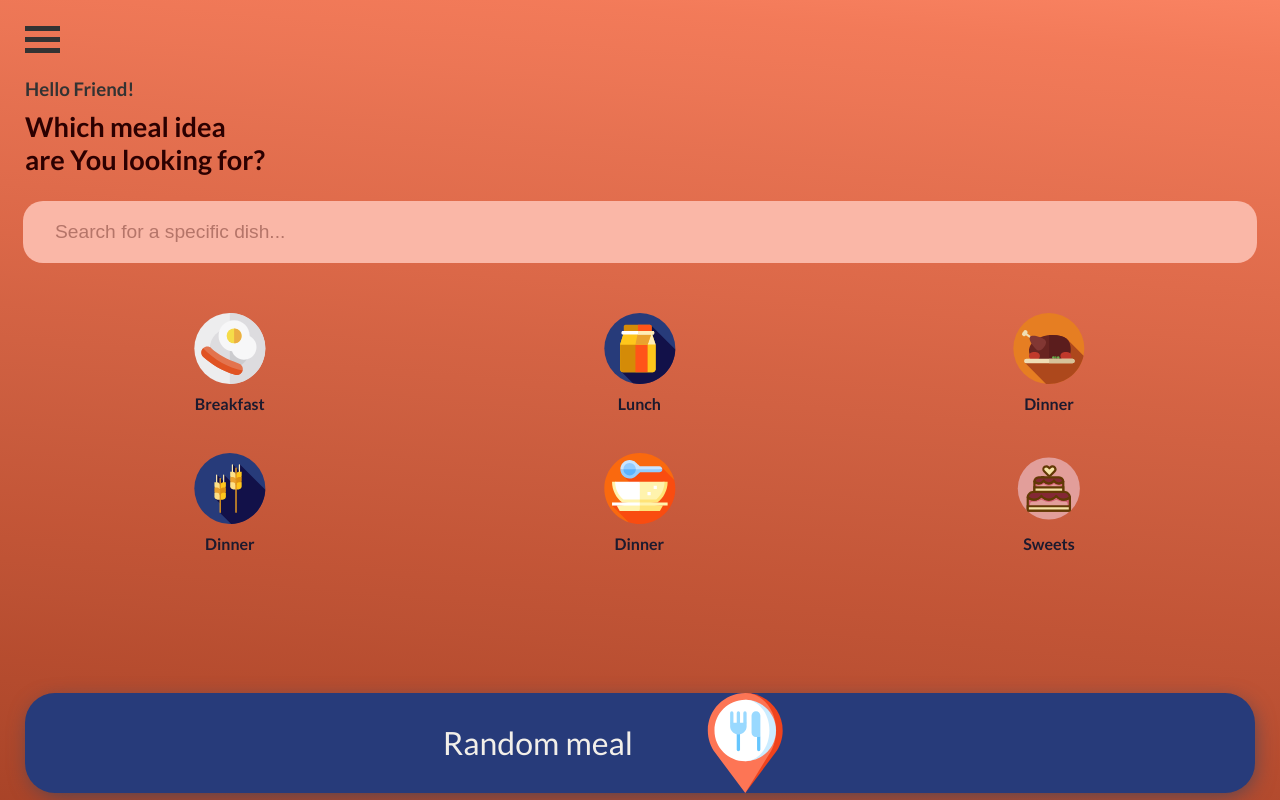
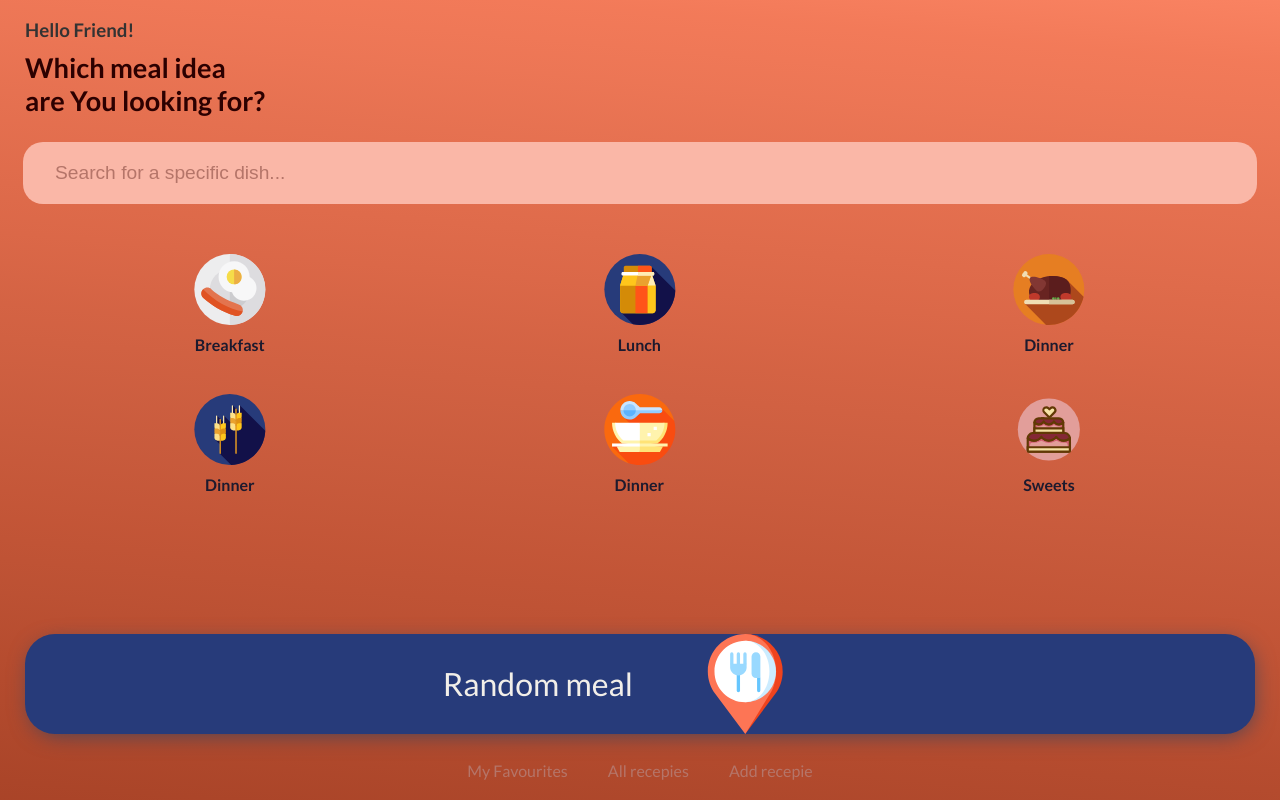
Before and after one commit to Patka879/meal-app, a React (Create React App) app: page / in a window 1280 px wide. Both pictures are taken after a click on the button "Let's see what's for dinner!". Built offline with nearby package versions, Linux system fonts and the light colour scheme; a web font is replaced by a local one.

Commit message:
remobed dropdown menu, never really liked it

```diff
--- a/src/Components/DropdwnMenu.js
+++ /dev/null
@@ -1,13 +0,0 @@
-import { NavLink } from "react-router-dom"
-
-
-export default function DropdwnMenu() {
-    return(
-        <div className='dropdwn-menu' id='dropdwn-menu'>
-            <NavLink to='/'>Home</NavLink>
-            <NavLink to='Favourites'>My Favourites</NavLink>
-            <NavLink to='Recepies'>All recepies</NavLink>
-            <NavLink to='Add'>Add recepie</NavLink>
-        </div>
-    )
-}
--- a/src/Components/MealOptions.js
+++ b/src/Components/MealOptions.js
@@ -1,23 +1,10 @@
 import {Breakfast, Lunch, Dinner, Snack, Sweets, Soups, RandomMeal} from '../images/index'
-import DropdwnMenu from './DropdwnMenu';
+import Navigation from './Navigation';
 
-
-function toggleChange() {
-    const burgerBtn = document.getElementById('burger-btn')
-    const dropdwnMenu = document.getElementById('dropdwn-menu')
-    burgerBtn.classList.toggle("change");
-    dropdwnMenu.classList.toggle('hidden')
-}
 
 export default function MealOptions() {
     return(
         <div className='options-container' id='options-container'>
-            <div className='burger-btn-container' id='burger-btn' onClick={toggleChange}>
-                <div class="bar1"></div>
-                <div class="bar2"></div>
-                <div class="bar3"></div>
-            </div>
-            <DropdwnMenu />
             <h3 className='option-hello-msg'>Hello Friend!</h3>
             <h1 className='option-header'>Which meal idea <br></br> are You looking for?</h1>
             <input
@@ -51,9 +38,10 @@ export default function MealOptions() {
                 </a>
             </div>
             <div className="random-container">
-                    <h2 className='random-txt'>Random meal</h2>
-                    <RandomMeal className='random-img' />
-                </div>
+                <h2 className='random-txt'>Random meal</h2>
+                <RandomMeal className='random-img' />
+            </div>
+            <Navigation />
         </div>
     )
 }
--- /dev/null
+++ b/src/Components/Navigation.js
@@ -0,0 +1,18 @@
+import { NavLink } from "react-router-dom"
+
+
+export default function DropdwnMenu() {
+    return(
+        <div className='navigation'>
+            <NavLink
+                className='nav-link'
+                to='Favourites'>My Favourites</NavLink>
+            <NavLink
+                className='nav-link'
+                to='Recepies'>All recepies</NavLink>
+            <NavLink
+                className='nav-link'
+                to='Add'>Add recepie</NavLink>
+        </div>
+    )
+}
--- a/src/style.css
+++ b/src/style.css
@@ -83,6 +83,11 @@ button:hover {
   background-color: rgb(29, 26, 46);
 }
 
+@keyframes fadeIn {
+  0% { opacity: 0; }
+  100% { opacity: 1; }
+}
+
 .options-container {
   height: 100%;
   background-image: linear-gradient(
@@ -107,6 +112,7 @@ button:hover {
   display: none;
   flex-direction: column;
   align-items: center;
+  animation: fadeIn 1s;
 }
 
 .burger-btn-container {
@@ -133,18 +139,22 @@ button:hover {
   transform: translate(0, -11px) rotate(45deg);
 }
 
-.dropdwn-menu {
+.navigation {
+  display: flex;
+  flex-direction: row;
   position: absolute;
-    top: 80px;
-    left: 0;
-  width: 100%;
-  height: 100px;
-  background-color: #2c0000;
-  display: none;
+    bottom: 0;
+}
+
+.nav-link {
+  text-decoration: none;
+  color:#b57569;
+  margin: 20px;
+  font-size: 1em;
 }
 
 .hidden {
-  display: block;
+  display: flex;
 }
 
 .option-hello-msg {
```
